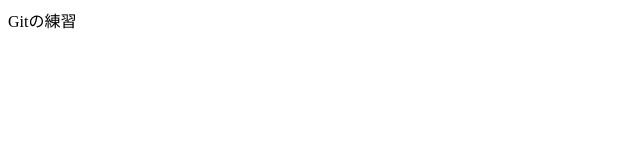
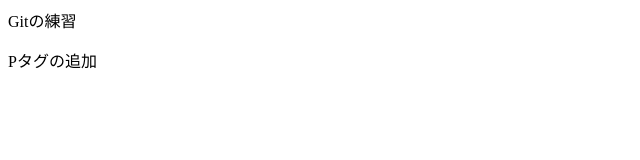
Before and after one commit to cuff-vuydrip/20250326, a plain HTML site: page index.html in a window 1280 px wide. Shown: the whole page, without its empty margins (0-640 px from the left). Drawn offline with Linux system fonts and the light colour scheme.

Commit message:
HTMLファイルのPタグ追加

```diff
--- a/index.html
+++ b/index.html
@@ -6,5 +6,6 @@
     </head>
     <body>
         <div>Gitの練習</div>
+        <p>Pタグの追加</p>
     </body>
 </html>
```
